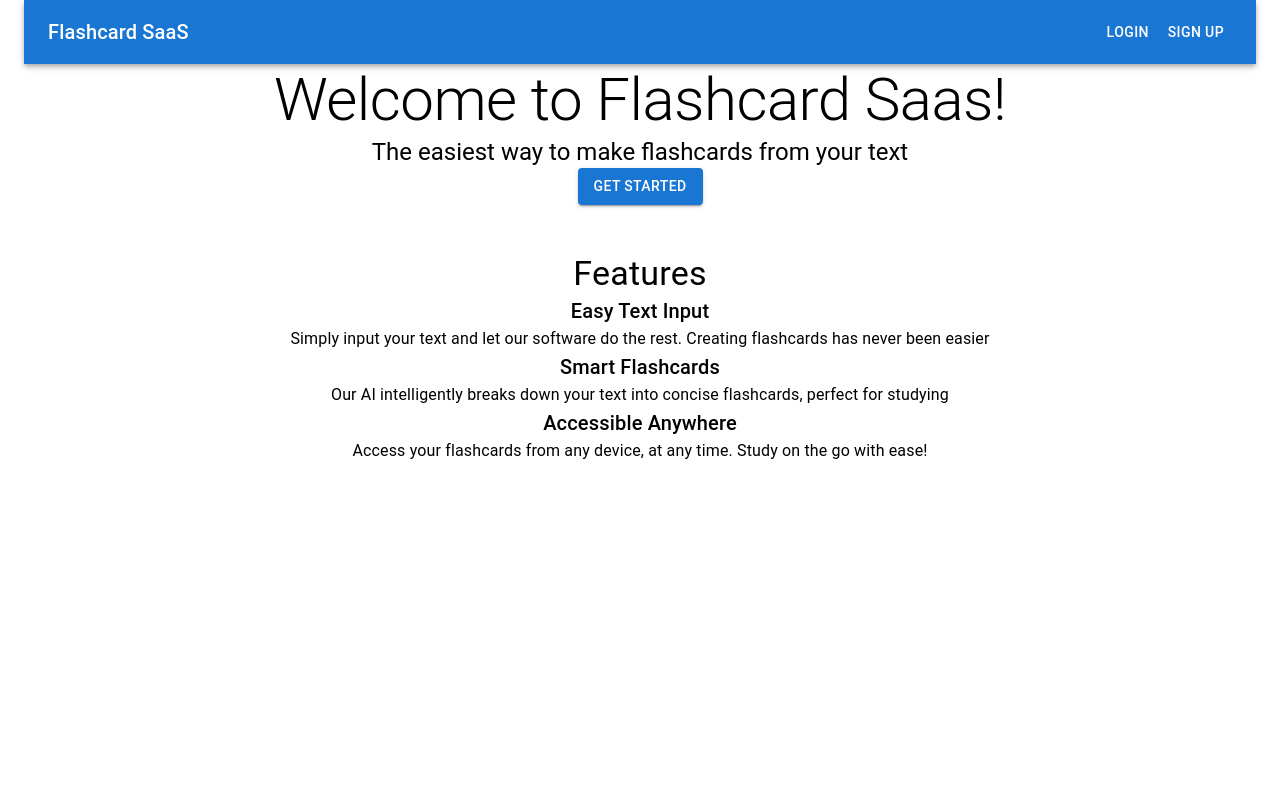
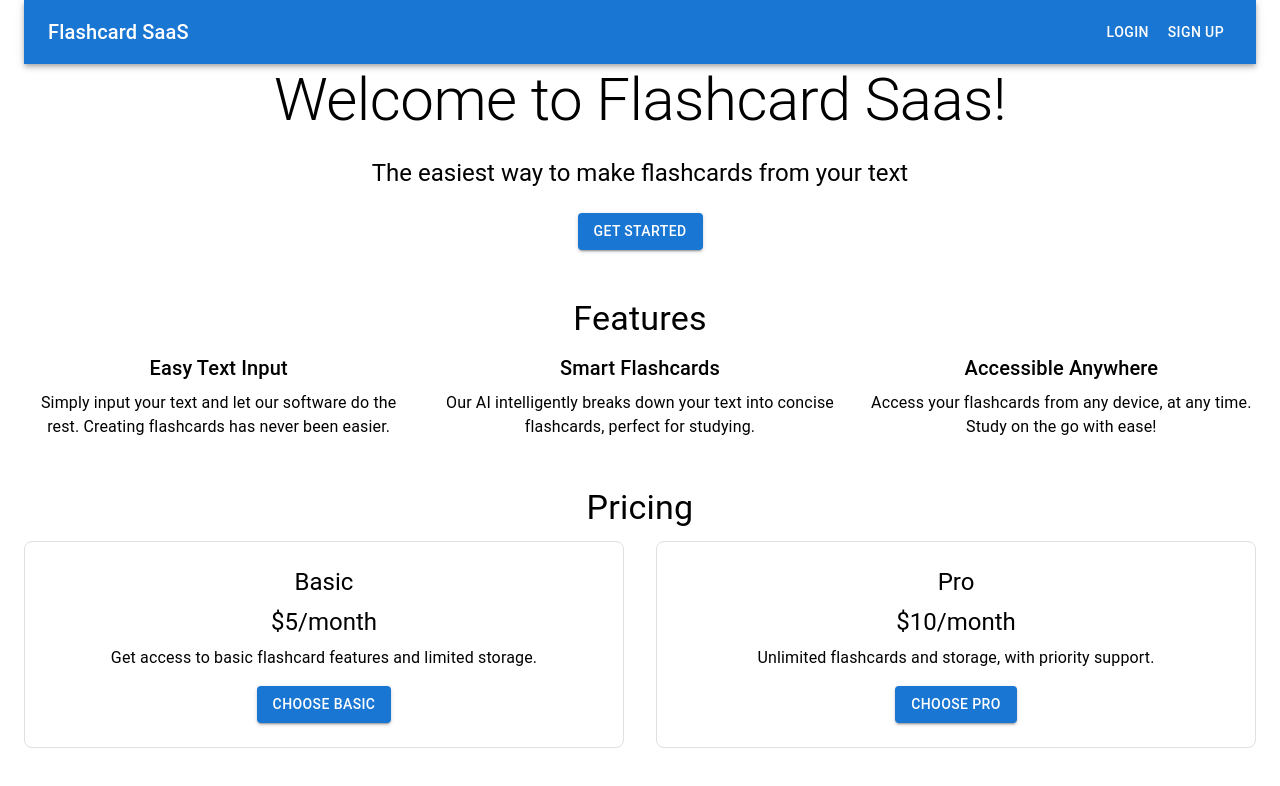
Before and after one commit to nimaib2/flashcard-saas, a Next.js app: page / in a window 1280 px wide. Shown: the top 786 px of the page. Built offline with nearby package versions, Linux system fonts and the light colour scheme; no server answers.

Commit message:
Fixed formatting issues with typography in the main page, added signin and signup pages

```diff
--- a/app/page.js
+++ b/app/page.js
@@ -1,28 +1,25 @@
 import Image from "next/image";
 import getStripe from "@/utils/get-stripe";
 import { SignedIn, SignedOut, UserButton } from "@clerk/nextjs";
-import {AppBar, Box, Button, Container, Grid, Toolbar, Typography} from "@mui/material"
-import Head from 'next/head'
-
-
-
+import { AppBar, Box, Button, Container, Grid, Toolbar, Typography } from "@mui/material";
+import Head from 'next/head';
 
 export default function Home() {
   return (
     <Container maxWidth="100vw">
       <Head>
-        <title>
-          Flashcard SaaS
-        </title>
-        <meta name = "description" content="Create flashcard from your text"/>
+        <title>Flashcard SaaS</title>
+        <meta name="description" content="Create flashcards from your text" />
       </Head>
 
       <AppBar position="static">
         <Toolbar>
-          <Typography variant = "h6" style={{flexGrow: 1}}>Flashcard SaaS</Typography>
+          <Typography variant="h6" sx={{ flexGrow: 1 }}>
+            Flashcard SaaS
+          </Typography>
           <SignedOut>
-            <Button color="inherit">Login</Button>
-            <Button color = "inherit">Sign Up</Button>
+            <Button color="inherit" href="/sign-in">Login</Button>
+            <Button color="inherit" href="/sign-up">Sign Up</Button>
           </SignedOut>
           <SignedIn>
             <UserButton />
@@ -30,60 +27,87 @@ export default function Home() {
         </Toolbar>
       </AppBar>
 
-      <Box sx={{
-        textAlign:'center',
-      }}>
-        <Typography variant="h2">
+      <Box sx={{ textAlign: 'center' }}>
+        <Typography variant="h2" gutterBottom>
           Welcome to Flashcard Saas!
         </Typography>
-        <Typography variant="h5">
-          {' '}
+        <Typography variant="h5" gutterBottom>
           The easiest way to make flashcards from your text
         </Typography>
-        <Button variant = 'contained' color="primary" sx={{st: 2}}>
+        <Button variant="contained" color="primary" sx={{ mt: 2 }}>
           Get Started
         </Button>
       </Box>
-      <Box sx={{my: 6, textAlign:'center'}}>
-        <Typography variant="h4" components="h2">
+
+      <Box sx={{ my: 6, textAlign: 'center' }}>
+        <Typography variant="h4" gutterBottom>
           Features
         </Typography>
-        <Grid contained spacing={4}>
+        <Grid container spacing={4}>
           <Grid item xs={12} md={4}>
-            <Typography variant="h6">
+            <Typography variant="h6" gutterBottom>
               Easy Text Input
-              <Typography>
-                {' '}
-                Simply input your text and let our software do the rest. Creating flashcards has never been easier
-              </Typography>
+            </Typography>
+            <Typography>
+              Simply input your text and let our software do the rest. Creating flashcards has never been easier.
             </Typography>
           </Grid>
-        </Grid>
-        <Grid contained spacing={4}>
+
           <Grid item xs={12} md={4}>
-            <Typography variant="h6">
+            <Typography variant="h6" gutterBottom>
               Smart Flashcards
-              <Typography>
-                {' '}
-                Our AI intelligently breaks down your text into concise flashcards, perfect for studying
-              </Typography>
+            </Typography>
+            <Typography>
+              Our AI intelligently breaks down your text into concise flashcards, perfect for studying.
             </Typography>
           </Grid>
-        </Grid>
-        <Grid contained spacing={4}>
+
           <Grid item xs={12} md={4}>
-            <Typography variant="h6">
+            <Typography variant="h6" gutterBottom>
               Accessible Anywhere
-              <Typography>
-                {' '}
-                Access your flashcards from any device, at any time. Study on the go with ease!
-              </Typography>
+            </Typography>
+            <Typography>
+              Access your flashcards from any device, at any time. Study on the go with ease!
             </Typography>
           </Grid>
         </Grid>
       </Box>
+
+      <Box sx={{ my: 6, textAlign: 'center' }}>
+        <Typography variant="h4" gutterBottom>
+          Pricing
+        </Typography>
+        <Grid container spacing={4}>
+          <Grid item xs={12} md={6}>
+            <Box sx={{ p: 3, border: "1px solid", borderColor: "grey.300", borderRadius: 2 }}>
+              <Typography variant="h5" gutterBottom>
+                Basic
+              </Typography>
+              <Typography variant="h5" gutterBottom>
+                $5/month
+              </Typography>
+              <Typography>
+                Get access to basic flashcard features and limited storage.
+              </Typography>
+              <Button variant="contained" color="primary" sx={{ mt: 2 }}>Choose Basic</Button>
+            </Box>
+          </Grid>
+          <Grid item xs={12} md={6}>
+            <Box sx={{ p: 3, border: "1px solid", borderColor: "grey.300", borderRadius: 2 }}>
+              <Typography variant="h5" gutterBottom>
+                Pro
+              </Typography>
+              <Typography variant="h5" gutterBottom>
+                $10/month
+              </Typography>
+              <Typography>
+                Unlimited flashcards and storage, with priority support.
+              </Typography>
+              <Button variant="contained" color="primary" sx={{ mt: 2 }}>Choose Pro</Button>
+            </Box>
+          </Grid>
+        </Grid>
+      </Box>
     </Container>
-
-
   );
 }
```
Also changed, not shown: app/sign-in/[[...sign-in]]/page.js (added, +37 -0 lines), app/sign-up/[[...sign-up]]/page.js (added, +37 -0 lines).
